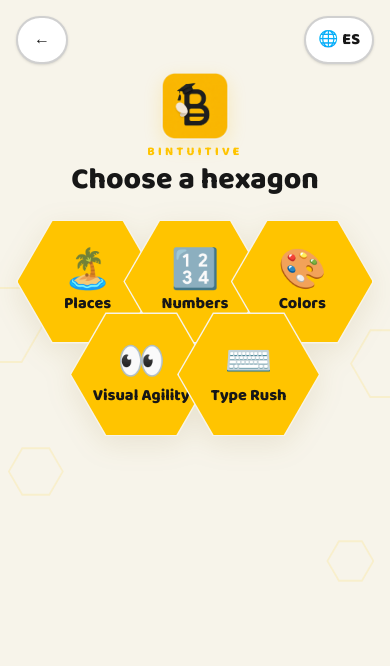
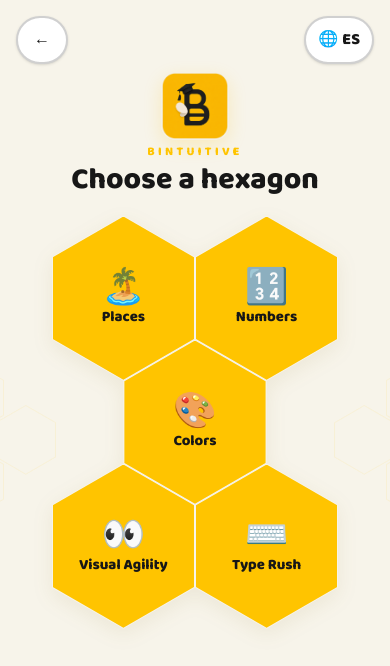
Before and after one commit to JuanFCast/BIntuitive, a Next.js app: page /hexagons in a window 390 px wide. Shown: the top 666 px of the page. Built offline with nearby package versions, Linux system fonts and the light colour scheme.

Commit message:
Refine responsive honeycomb layout

```diff
--- a/src/app/globals.css
+++ b/src/app/globals.css
@@ -122,43 +122,99 @@ button {
   }
 }
 
+.hive-ambient-cluster {
+  position: absolute;
+  top: 43%;
+  width: clamp(7rem, 12vw, 11rem);
+  aspect-ratio: 1;
+  opacity: 0.7;
+}
+
+.hive-ambient-cluster-left {
+  left: -3.5rem;
+}
+
+.hive-ambient-cluster-right {
+  right: -3.5rem;
+  transform: scaleX(-1);
+}
+
 .hive-ambient {
   position: absolute;
-  aspect-ratio: 1.1547;
-  background: rgb(255 196 0 / 0.13);
-  clip-path: polygon(25% 0%, 75% 0%, 100% 50%, 75% 100%, 25% 100%, 0% 50%);
+  width: 54%;
+  aspect-ratio: 0.8660254;
+  background: rgb(255 196 0 / 0.12);
+  clip-path: polygon(50% 0%, 100% 25%, 100% 75%, 50% 100%, 0% 75%, 0% 25%);
 }
 
 .hive-ambient::after {
   position: absolute;
-  inset: 2px;
+  inset: 1px;
   background: var(--color-cream);
   clip-path: inherit;
   content: "";
 }
 
 .hive-ambient-one {
-  left: -2.75rem;
-  top: 34%;
-  width: clamp(5.5rem, 18vw, 9rem);
+  left: 0;
+  top: 0;
 }
 
 .hive-ambient-two {
-  left: 2%;
-  top: 53%;
-  width: clamp(3.5rem, 11vw, 5.5rem);
+  left: 46%;
+  top: 37.5%;
 }
 
 .hive-ambient-three {
-  right: -2.5rem;
-  top: 39%;
-  width: clamp(5rem, 16vw, 8rem);
+  left: 0;
+  top: 75%;
 }
 
-.hive-ambient-four {
-  right: 4%;
-  top: 64%;
-  width: clamp(3rem, 10vw, 5rem);
+.hexagons-grid {
+  max-width: 24rem;
+  aspect-ratio: 0.8660254;
+  filter: drop-shadow(0 6px 10px rgb(120 88 0 / 0.08));
+}
+
+.hexagon-card {
+  width: 40%;
+  aspect-ratio: 0.8660254;
+}
+
+.hexagon-card:nth-child(1) {
+  left: 10%;
+  top: 0;
+}
+
+.hexagon-card:nth-child(2) {
+  left: 50%;
+  top: 0;
+}
+
+.hexagon-card:nth-child(3) {
+  left: 30%;
+  top: 30%;
+}
+
+.hexagon-card:nth-child(4) {
+  left: 10%;
+  top: 60%;
+}
+
+.hexagon-card:nth-child(5) {
+  left: 50%;
+  top: 60%;
+}
+
+@media (min-width: 640px) {
+  .hexagons-grid {
+    width: min(100%, calc((100dvh - 13rem) * 1.4846));
+    max-width: 38rem;
+    aspect-ratio: 1.4846;
+  }
+
+  .hexagon-card {
+    width: 33.333%;
   }
 
   .hexagon-card:nth-child(1) {
@@ -167,28 +223,23 @@ button {
   }
 
   .hexagon-card:nth-child(2) {
-  left: 30%;
+    left: 33.333%;
     top: 0;
   }
 
   .hexagon-card:nth-child(3) {
-  left: 60%;
+    left: 66.666%;
     top: 0;
   }
 
   .hexagon-card:nth-child(4) {
-  left: 15%;
+    left: 16.666%;
     top: 42.857%;
   }
 
   .hexagon-card:nth-child(5) {
-  left: 45%;
+    left: 50%;
     top: 42.857%;
-}
-
-@media (min-width: 640px) {
-  .hexagons-grid {
-    width: min(100%, calc((100dvh - 13.5rem) * 1.65));
   }
 }
 
--- a/src/app/hexagons/HexagonsClient.tsx
+++ b/src/app/hexagons/HexagonsClient.tsx
@@ -13,10 +13,16 @@ export default function HexagonsClient() {
   return (
     <main className="relative flex min-h-dvh flex-col items-center overflow-hidden bg-cream px-4 py-4 text-ink sm:h-dvh sm:px-6 sm:py-6">
       <div className="pointer-events-none absolute inset-0" aria-hidden="true">
-        <span className="hive-ambient hive-ambient-one" />
-        <span className="hive-ambient hive-ambient-two" />
-        <span className="hive-ambient hive-ambient-three" />
-        <span className="hive-ambient hive-ambient-four" />
+        <div className="hive-ambient-cluster hive-ambient-cluster-left">
+          <span className="hive-ambient hive-ambient-one" />
+          <span className="hive-ambient hive-ambient-two" />
+          <span className="hive-ambient hive-ambient-three" />
+        </div>
+        <div className="hive-ambient-cluster hive-ambient-cluster-right">
+          <span className="hive-ambient hive-ambient-one" />
+          <span className="hive-ambient hive-ambient-two" />
+          <span className="hive-ambient hive-ambient-three" />
+        </div>
       </div>
 
       <div className="relative z-10 flex w-full max-w-5xl items-center justify-between">
@@ -43,7 +49,7 @@ export default function HexagonsClient() {
       </header>
 
       <section
-        className="hexagons-grid relative z-10 mt-5 aspect-[1.65] w-full max-w-3xl shrink-0 drop-shadow-[0_8px_14px_rgba(120,88,0,0.1)] sm:mt-6"
+        className="hexagons-grid relative z-10 mt-4 w-full shrink-0 sm:mt-5"
         aria-label={t("hexagonsHeading")}
       >
         {hexagons.map((hexagon) => (
--- a/src/components/HexagonCard.tsx
+++ b/src/components/HexagonCard.tsx
@@ -4,7 +4,7 @@ import { localizeHexagon } from "@/data/localization";
 import type { Language } from "@/lib/language";
 
 const HEXAGON_CLIP =
-  "polygon(25% 0%, 75% 0%, 100% 50%, 75% 100%, 25% 100%, 0% 50%)";
+  "polygon(50% 0%, 100% 25%, 100% 75%, 50% 100%, 0% 75%, 0% 25%)";
 
 type HexagonCardProps = {
   hexagon: Hexagon;
@@ -22,7 +22,7 @@ export default function HexagonCard({
   return (
     <Link
       href={href}
-      className="hexagon-card group absolute aspect-[1.1547] w-2/5 bg-cream transition-[filter,transform] duration-200 hover:z-10 hover:brightness-[1.04] focus-visible:z-10 focus-visible:brightness-[1.04] focus-visible:outline-none active:scale-[0.98]"
+      className="hexagon-card group absolute bg-cream transition-[filter,transform] duration-200 hover:z-10 hover:brightness-[1.04] focus-visible:z-10 focus-visible:brightness-[1.04] focus-visible:outline-none active:scale-[0.98]"
       style={{ clipPath: HEXAGON_CLIP }}
       aria-label={
         language === "en"
@@ -31,13 +31,13 @@ export default function HexagonCard({
       }
     >
       <span
-        className="absolute inset-[1.5px] flex flex-col items-center justify-center bg-sun px-2 text-center text-ink transition-colors group-hover:bg-[#ffd229] group-focus-visible:bg-[#ffd229] sm:px-5"
+        className="absolute inset-px flex flex-col items-center justify-center bg-sun px-2 text-center text-ink transition-colors group-hover:bg-[#ffd229] group-focus-visible:bg-[#ffd229] sm:px-4"
         style={{ clipPath: HEXAGON_CLIP }}
       >
-        <span className="hexagon-emoji text-[clamp(2.15rem,10vw,4.75rem)] leading-none" aria-hidden="true">
+        <span className="hexagon-emoji text-[clamp(2rem,9vw,4rem)] leading-none" aria-hidden="true">
           {localizedHexagon.emoji}
         </span>
-        <span className="hexagon-name mt-1 text-[clamp(0.9rem,4.15vw,1.55rem)] font-extrabold leading-[1.05]">
+        <span className="hexagon-name mt-1 max-w-[86%] text-[clamp(0.85rem,3.8vw,1.35rem)] font-extrabold leading-[1.05]">
           {localizedHexagon.name}
         </span>
       </span>
```
Lines whose indentation alone changed are shown as unchanged.
